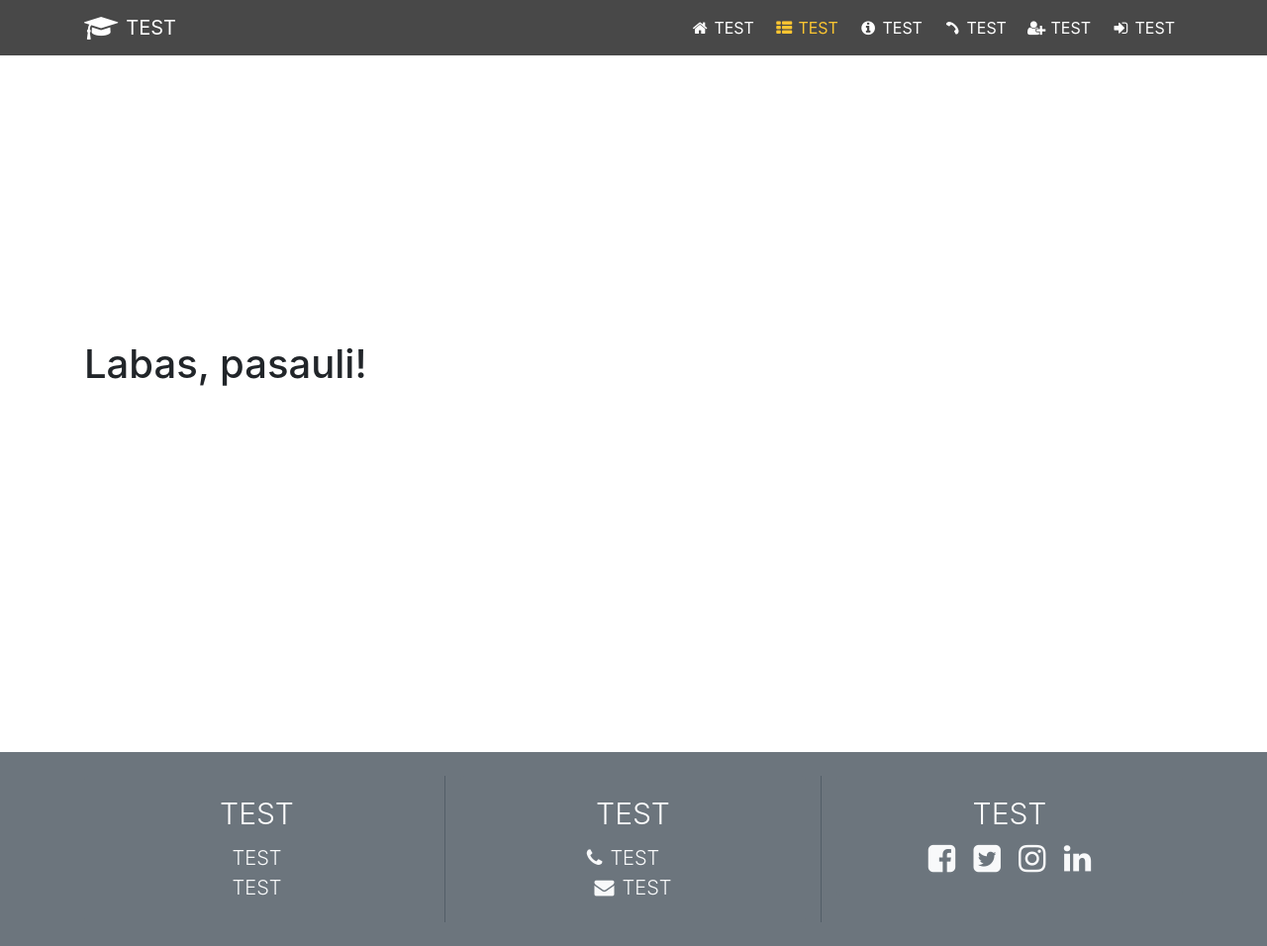
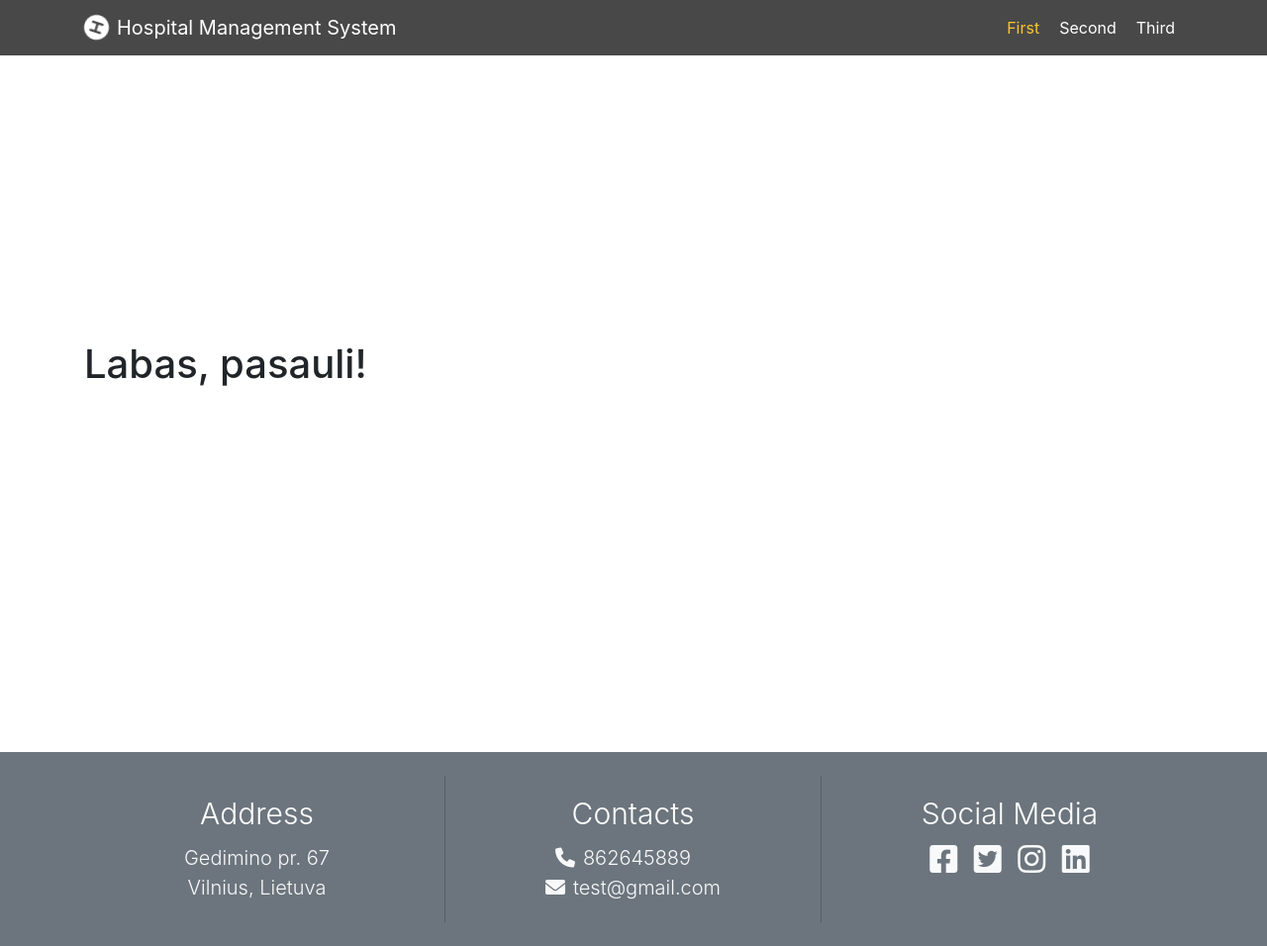
Before and after one commit to ArijusVaitkevicius/hms, a Django app: page / in a window 1280 px wide. Shown: the whole page at 99% size. Run offline with Django 3.2, Linux system fonts and the light colour scheme; some libraries are stand-ins or nearby versions.

Commit message:
base changes

```diff
--- a/hospital/hospital_app/static/css/styles.css
+++ b/hospital/hospital_app/static/css/styles.css
@@ -1,8 +1,29 @@
-.navbar { background-color: #484848; }
-.navbar .navbar-nav .nav-link { color: #fff; }
-.navbar .navbar-nav .nav-link:hover { color: #fbc531; }
-.navbar .navbar-nav .active > .nav-link { color: #fbc531; }
+.navbar {
+background-color: #484848;
+}
 
-footer a.text-light:hover { color: #fed136!important; text-decoration: none; }
-footer .cizgi { border-right: 1px solid #535e67; }
-@media (max-width: 992px) { footer .cizgi { border-right: none; } }
+.navbar .navbar-nav .nav-link {
+color: #fff;
+}
+
+.navbar .navbar-nav .nav-link:hover {
+color: #fbc531;
+}
+
+.navbar .navbar-nav .active > .nav-link {
+color: #fbc531;
+}
+
+footer a.text-light:hover {
+color: #fed136!important; text-decoration: none;
+}
+
+footer .foot {
+border-right: 1px solid #535e67;
+}
+
+@media (max-width: 992px) {
+    footer .foot {
+        border-right: none;
+    }
+}
--- a/hospital/hospital_app/templates/base.html
+++ b/hospital/hospital_app/templates/base.html
@@ -9,7 +9,7 @@
         <meta charset="utf-8">
         <meta name="viewport" content="width=device-width, initial-scale=1, shrink-to-fit=no">
         <link rel="stylesheet" href="https://stackpath.bootstrapcdn.com/bootstrap/4.3.1/css/bootstrap.min.css" integrity="sha384-ggOyR0iXCbMQv3Xipma34MD+dH/1fQ784/j6cY/iJTQUOhcWr7x9JvoRxT2MZw1T" crossorigin="anonymous">
-        <link rel="stylesheet" href="https://cdnjs.cloudflare.com/ajax/libs/font-awesome/4.7.0/css/font-awesome.min.css">
+        <link rel="stylesheet" href="https://cdnjs.cloudflare.com/ajax/libs/font-awesome/6.0.0-beta3/css/all.min.css">
         <link rel="stylesheet" href="{% static 'css/styles.css' %}">
     </head>
     <body>
@@ -17,29 +17,22 @@
             <!--- Navbar --->
             <nav class="navbar navbar-expand-lg">
                 <div class="container">
-                  <a class="navbar-brand text-white" href="#"><i class="fa fa-graduation-cap fa-lg mr-2"></i>TEST</a>
+                  <a class="navbar-brand text-white" href="#"><i class="fas fa-hospital-symbol fa-spin fa-lg mr-2"></i>Hospital Management System</a>
                   <button class="navbar-toggler" type="button" data-toggle="collapse" data-target="#nvbCollapse" aria-controls="nvbCollapse">
-                    <span class="navbar-toggler-icon"></span>
+                    <span class="navbar-toggler-icon">
+                        <i class="fas fa-bars fa-lg" style="color:#fff"></i>
+                    </span>
                   </button>
                   <div class="collapse navbar-collapse" id="nvbCollapse">
                     <ul class="navbar-nav ml-auto">
-                      <li class="nav-item pl-1">
-                        <a class="nav-link" href="#"><i class="fa fa-home fa-fw mr-1"></i>TEST</a>
-                      </li>
                       <li class="nav-item active pl-1">
-                        <a class="nav-link" href="#"><i class="fa fa-th-list fa-fw mr-1"></i>TEST</a>
+                        <a class="nav-link" href="#">First</a>
                       </li>
                       <li class="nav-item pl-1">
-                        <a class="nav-link" href="#"><i class="fa fa-info-circle fa-fw mr-1"></i>TEST</a>
+                        <a class="nav-link" href="#">Second</a>
                       </li>
                       <li class="nav-item pl-1">
-                        <a class="nav-link" href="#"><i class="fa fa-phone fa-fw fa-rotate-180 mr-1"></i>TEST</a>
-                      </li>
-                      <li class="nav-item pl-1">
-                        <a class="nav-link" href="#"><i class="fa fa-user-plus fa-fw mr-1"></i>TEST</a>
-                      </li>
-                      <li class="nav-item pl-1">
-                        <a class="nav-link" href="#"><i class="fa fa-sign-in fa-fw mr-1"></i>TEST</a>
+                        <a class="nav-link" href="#">Third</a>
                       </li>
                     </ul>
                   </div>
@@ -58,24 +51,24 @@
             <div class="jumbotron jumbotron-fluid bg-secondary p-4 mt-5 mb-0">
               <div class="container">
                 <div class="row">
-                  <div class="col-12 col-sm-12 col-md-12 col-lg-4 col-xl-4 cizgi">
+                  <div class="col-12 col-sm-12 col-md-12 col-lg-4 col-xl-4 foot">
                     <div class="card bg-secondary border-0">
                       <div class="card-body text-light text-center">
-                        <h5 class="card-title text-white display-4" style="font-size:30px">TEST</h5>
-                      <p class="d-inline lead">TEST<br>
-                      <a href="#" class="text-light d-block lead">TEST</a>
+                        <h5 class="card-title text-white display-4" style="font-size:30px">Address</h5>
+                      <p class="d-inline lead">Gedimino pr. 67<br>
+                      <a href="#" class="text-light d-block lead">Vilnius, Lietuva</a>
                       </p>
 
                       </div>
                     </div>
                   </div>
 
-                  <div class="col-12 col-sm-12 col-md-6 col-lg-4 col-xl-4 cizgi">
+                  <div class="col-12 col-sm-12 col-md-6 col-lg-4 col-xl-4 foot">
                     <div class="card bg-secondary border-0">
                       <div class="card-body text-center">
-                        <h5 class="card-title text-white display-4" style="font-size:30px">TEST</h5>
-                        <a class="text-light d-block lead" style="margin-left: -20px" href="#"><i class="fa fa-phone mr-2"></i>TEST</a>
-                        <a class="text-light d-block lead" href="#"><i class="fa fa-envelope mr-2"></i>TEST</a>
+                        <h5 class="card-title text-white display-4" style="font-size:30px">Contacts</h5>
+                        <a class="text-light d-block lead" style="margin-left: -20px" href="#"><i class="fa fa-phone mr-2"></i>862645889</a>
+                        <a class="text-light d-block lead" href="#"><i class="fa fa-envelope mr-2"></i>test@gmail.com</a>
                       </div>
                     </div>
                   </div>
@@ -83,15 +76,15 @@
                   <div class="col-12 col-sm-12 col-md-6 col-lg-4 col-xl-4">
                     <div class="card bg-secondary border-0">
                       <div class="card-body text-center">
-                      <h5 class="card-title text-white display-4" style="font-size:30px">TEST</h5>
+                      <h5 class="card-title text-white display-4" style="font-size:30px">Social Media</h5>
 
-                          <a class="text-light" href="#"><i class="fa fa-facebook-square fa-fw fa-2x"></i></a>
+                          <a class="text-light" href="#"><i class="fab fa-facebook-square fa-fw fa-2x"></i></a>
 
-                          <a class="text-light" href="#"><i class="fa fa-twitter-square fa-fw fa-2x"></i></a>
+                          <a class="text-light" href="#"><i class="fab fa-twitter-square fa-fw fa-2x"></i></a>
 
-                          <a class="text-light" href="#"><i class="fa fa-instagram fa-fw fa-2x"></i></a>
+                          <a class="text-light" href="#"><i class="fab fa-instagram fa-fw fa-2x"></i></a>
 
-                          <a class="text-light" href="#"><i class="fa fa-linkedin fa-fw fa-2x"></i></a>
+                          <a class="text-light" href="#"><i class="fab fa-linkedin fa-fw fa-2x"></i></a>
 
                       </div>
                     </div>
```
